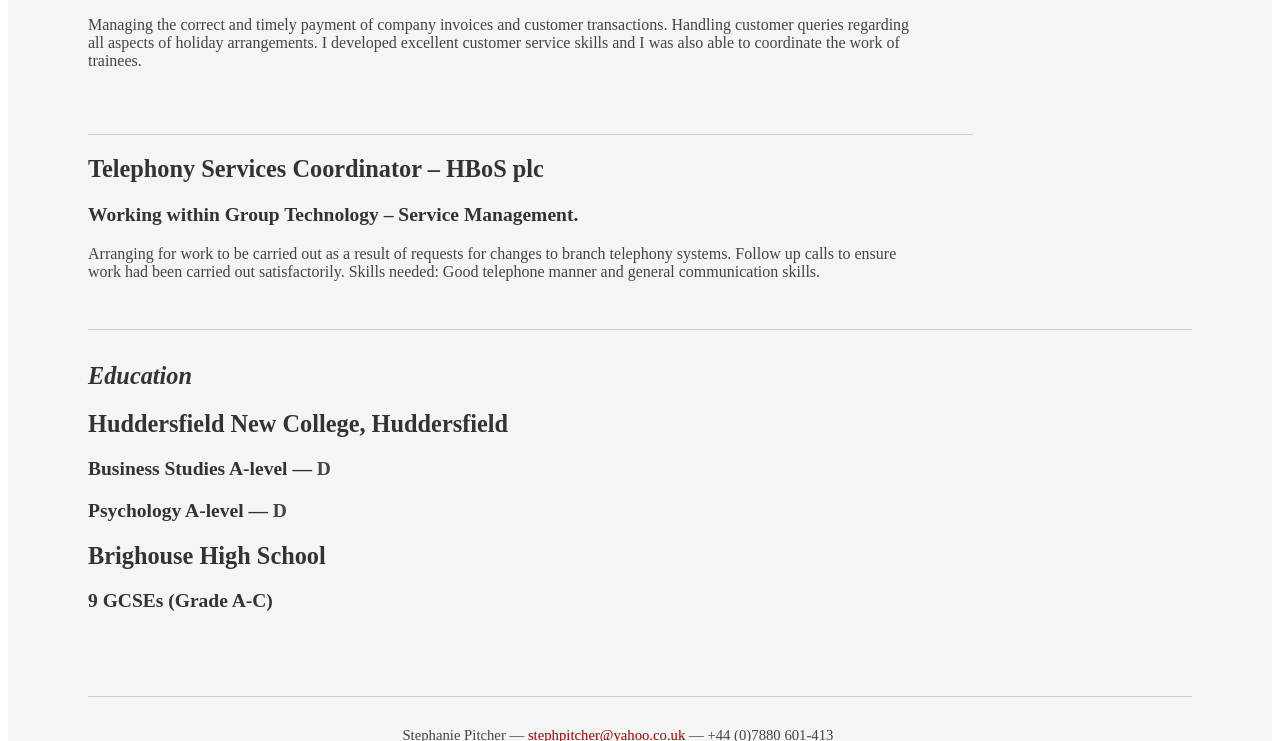
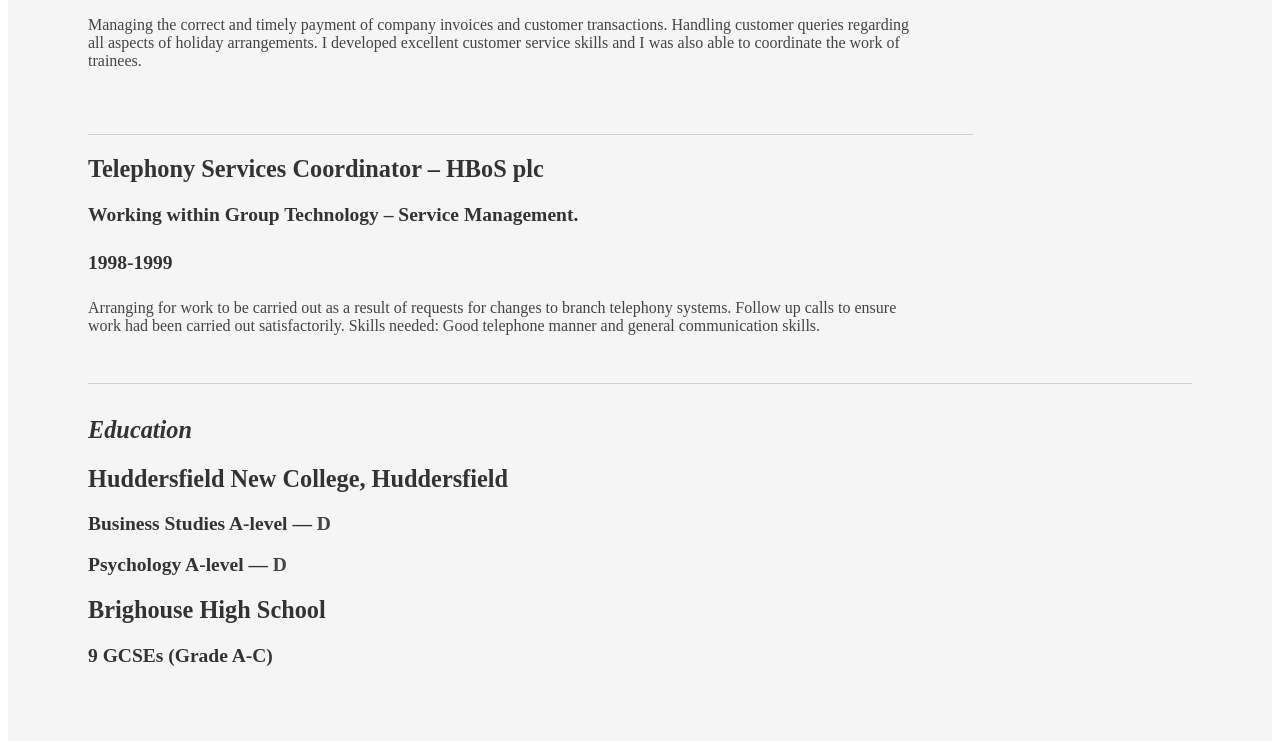
Before and after one commit to dayglo/dayglo.github.com, a plain HTML site: page resume.html in a window 1280 px wide. Shown: the part 1711-2452 px from the top of the page. Drawn offline with Linux system fonts and the light colour scheme; a small style sheet from the web is missing; a web font is replaced by a local one.

Commit message:
Update resume.css
undo h4 rule

```diff
--- a/resume.css
+++ b/resume.css
@@ -57,7 +57,6 @@ a#pdf:hover { background: #222; }
 .job h4 { position: absolute; top: 0.35em; right: 0 }
 .job p { margin: 0.75em 0 3em 0; }
 
-.job-last h4 { position: absolute; top: 0.35em; right: 0 }
 
 .last { border: none; }
 .skills-list {  }
```
